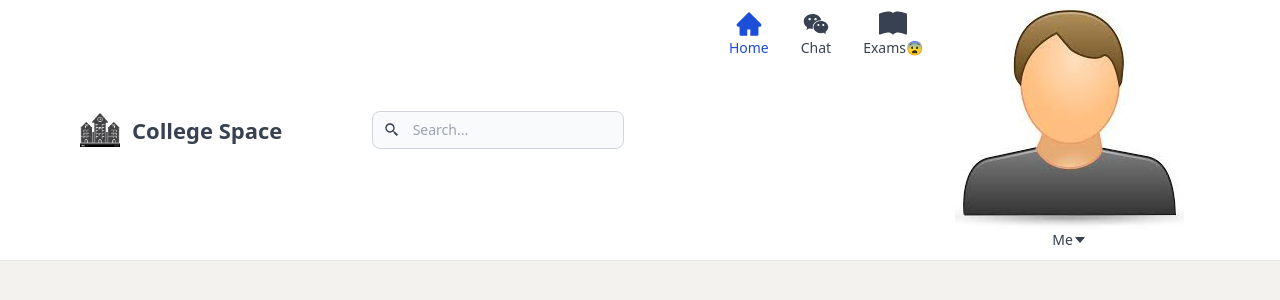
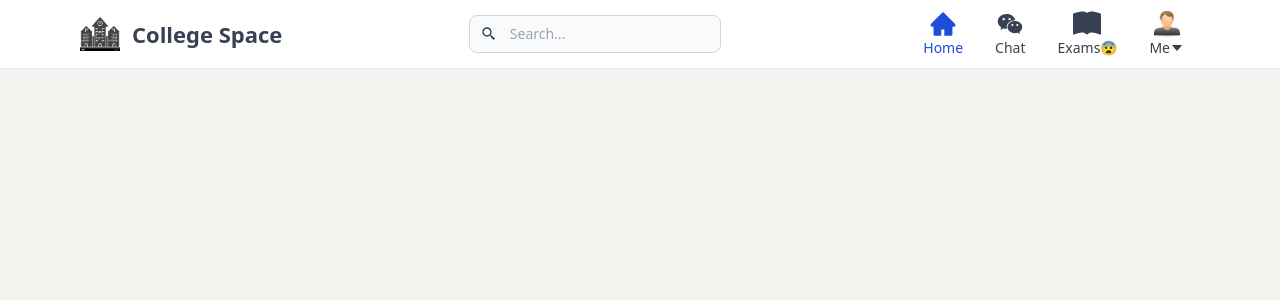
Before and after one commit to deepdarshan21/college-space, a Next.js app: page /feed in a window 1280 px wide. Shown: the top 300 px of the page. Built offline with nearby package versions, Linux system fonts and the light colour scheme.

Commit message:
fix: avatar size
Signed-off-by: Deepdarshan <deepdarshan21@gmail.com>

```diff
--- a/components/Avatar.tsx
+++ b/components/Avatar.tsx
@@ -1,4 +1,5 @@
 import Image from "next/image";
+import { useEffect, useState } from "react";
 
 type AvatarProp = {
     size: number;
@@ -6,8 +7,15 @@ type AvatarProp = {
     userName?: string;
 };
 
-export const Avatar = (props: AvatarProp) => (
-    <span className={`flex w-[${props.size}px] h-[${props.size}px] rounded-full`}>
+export const Avatar = (props: AvatarProp) => {
+    const [size, setSize] = useState("28px");
+
+    useEffect(() => {
+        setSize(`${props.size}px`);
+    }, [props.size]);
+
+    return (
+        <span className={`flex rounded-full`} style={{height: size, width: size}}>
             <Image
                 src={require("@/images/sample-user.jpg")}
                 alt={props.userName ? props.userName : "User"}
@@ -16,3 +24,4 @@ export const Avatar = (props: AvatarProp) => (
             />
         </span>
     );
+};
```
Lines whose indentation alone changed are shown as unchanged.
